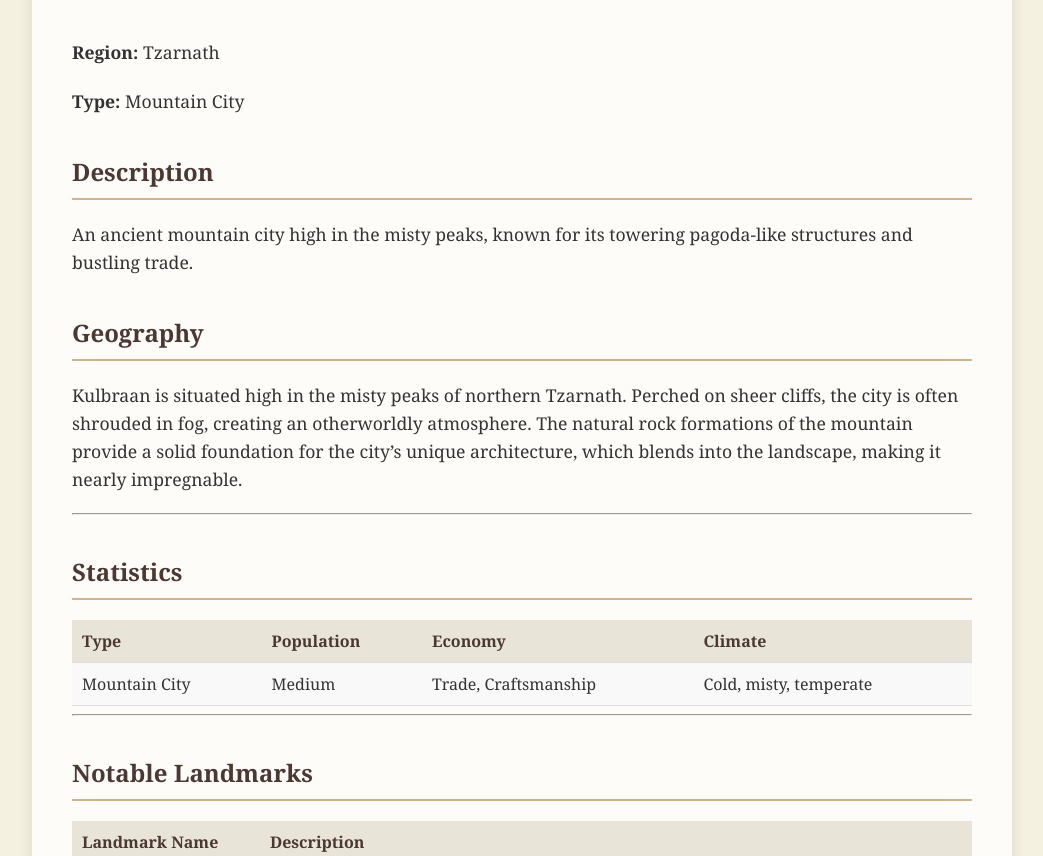
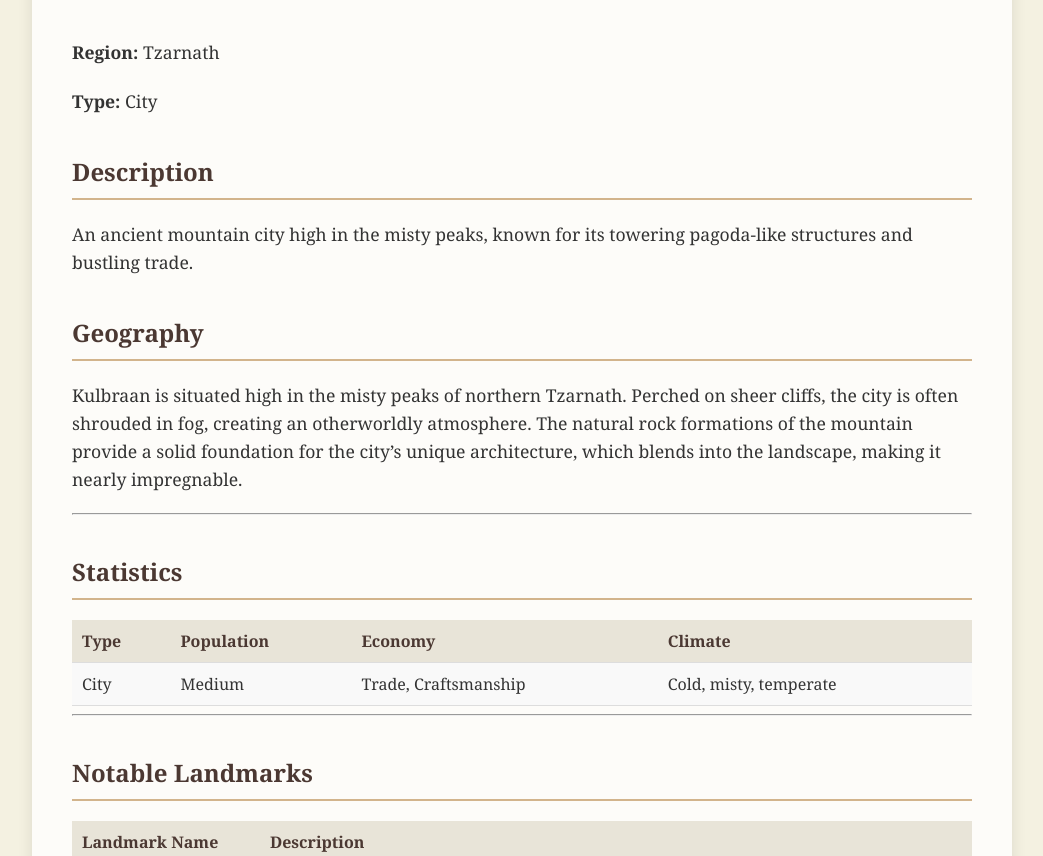
Before and after one commit to arcticblizzard/Myridia, a Jekyll site: the page built from locations/kulbraan.md, in a window 1280 px wide and 1400 px high, cut to the strip 544-1400 px from the top of the window. Shown: the whole strip, without its empty margins (118-1161 px from the left). Built offline with Jekyll 4.4.1, drawn with Linux system fonts in a browser that asks for light colours.

Commit message:
Update kulbraan.md

```diff
--- a/locations/kulbraan.md
+++ b/locations/kulbraan.md
@@ -1,11 +1,11 @@
 ---
 layout: location
 title: "Kulbraan"
-image: "28"
+image: "/assets/images/kulbraan.jpg"
 permalink: /locations/kulbraan/
 region: "Tzarnath"
-type: "Mountain City"
-coordinates: {}
+type: "City"
+coordinates: "4520,6240"
 description: "An ancient mountain city high in the misty peaks, known for its towering pagoda-like structures and bustling trade."
 ---
 
@@ -19,7 +19,7 @@ Kulbraan is situated high in the misty peaks of northern Tzarnath. Perched on sh
 
 | Type         | Population | Economy            | Climate                  |
 |--------------|------------|--------------------|--------------------------|
-| Mountain City| Medium      | Trade, Craftsmanship| Cold, misty, temperate    |
+| City| Medium      | Trade, Craftsmanship| Cold, misty, temperate    |
 
 ---
 
```
